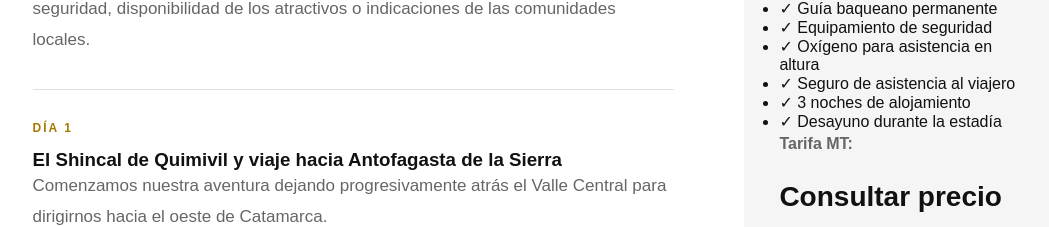
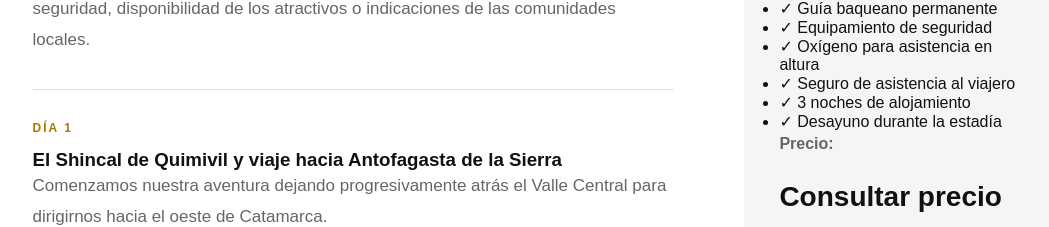
Before and after one commit to maravatraslados/mt-transfers-web, a React (Vite) app: page /excursiones/aventura-puna-catamarquena in a window 1280 px wide. Shown: the part 6853-7080 px from the top of the page, without its empty margins (97-1146 px from the left). Built offline with nearby package versions, Linux system fonts and the light colour scheme.

Commit message:
Aventura en la Puna: etiqueta Precio en lugar de Tarifa MT
Co-Authored-By: Claude Sonnet 5.5 <noreply@anthropic.com>

```diff
--- a/src/pages/AventuraPuna.jsx
+++ b/src/pages/AventuraPuna.jsx
@@ -1306,7 +1306,7 @@ function AventuraPuna() {
 
             <p>
               <strong>
-                Tarifa MT:
+                Precio:
               </strong>
             </p>
 
```
